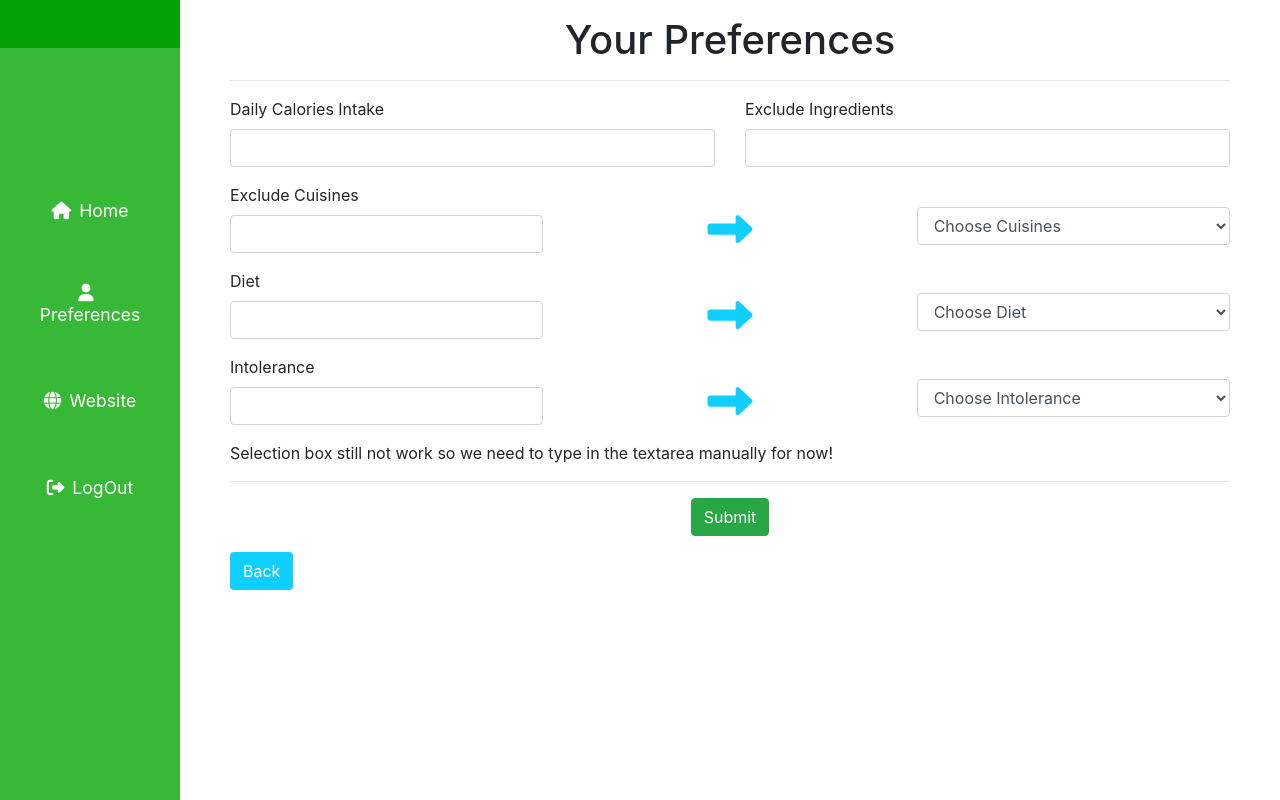
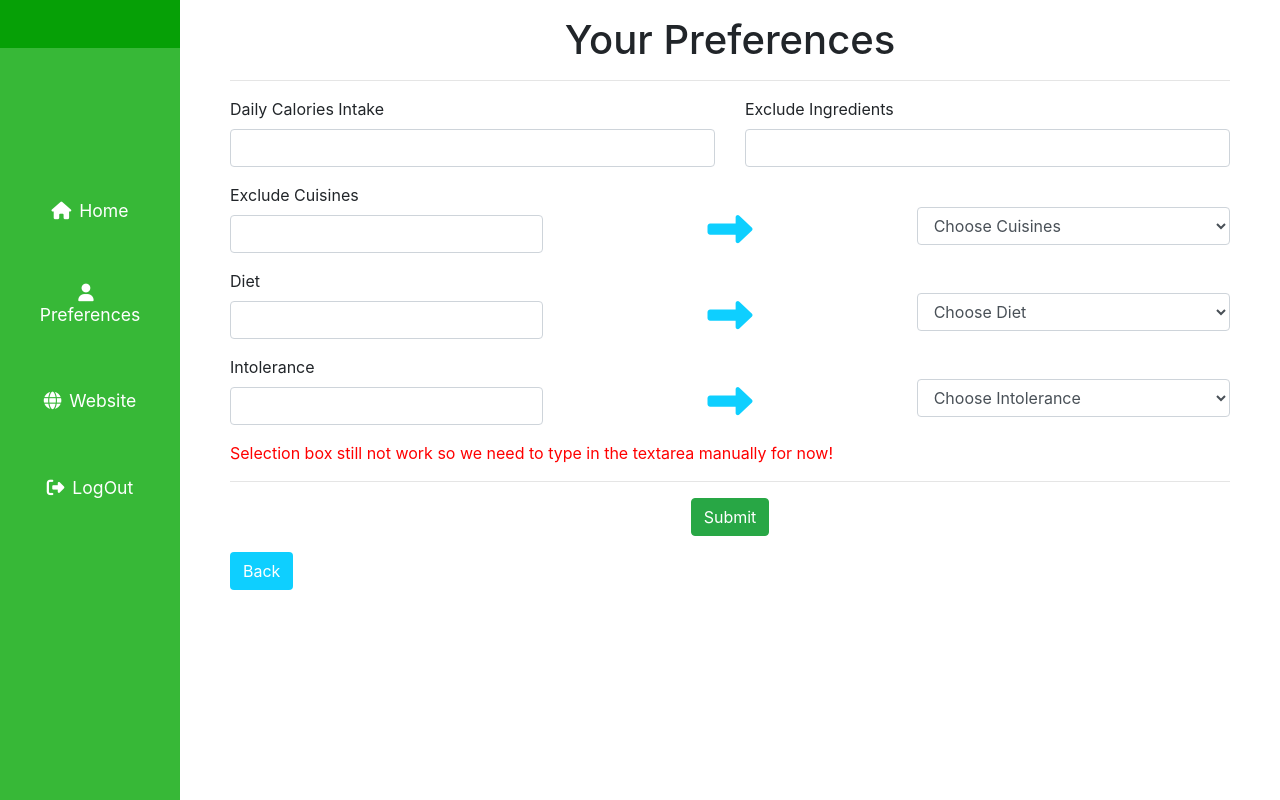
Before and after one commit to michal-sitarz2/WeightLossWeb, a Django app: page /account/dashboard/1/set_preferences in a window 1280 px wide. Run offline with Django 3.2, Linux system fonts and the light colour scheme; some libraries are stand-ins or nearby versions.

Commit message:
Fixing some bugs (still a lot left to fix)

```diff
--- a/src/account/templates/account/dashboard.html
+++ b/src/account/templates/account/dashboard.html
@@ -113,7 +113,8 @@
 
     {% if request.user.diet %}
     <div style="font-size: 20px; display: inline;">See your dietary</div>
-    <div class="badge badge-primary" data-toggle="modal" data-target="#model_2" style="cursor: pointer;">Preferences</div>
+    <div class="badge badge-primary" data-toggle="modal" data-target="#model_2" style="cursor: pointer;">Preferences
+    </div>
 
     <div class="modal fade" id="model_2" tabindex="-1" role="dialog" aria-labelledby="model_2_label" aria-hidden="true">
         <div class="modal-dialog" role="document">
@@ -136,8 +137,7 @@
         </div>
     </div>
     {% else %}
-    <p style="font-size: 20px; display: inline;">Set your food preferences from</p>
-    <a href="{%url 'set_dietary_preferences' request.user.pk %}" class="badge badge-primary">HERE</a>
+
     {% endif %}
 </div>
 
--- a/src/diets/templates/diets/set_preferences_form.html
+++ b/src/diets/templates/diets/set_preferences_form.html
@@ -148,7 +148,7 @@
                 </select>
             </div>
         </div>
-        <p>Selection box still not work so we need to type in the textarea manually for now!</p>
+        <p style="color: red;">Selection box still not work so we need to type in the textarea manually for now!</p>
         <div class="mt-3"></div>
         <hr>
         <div class="mt-3"></div>
```
